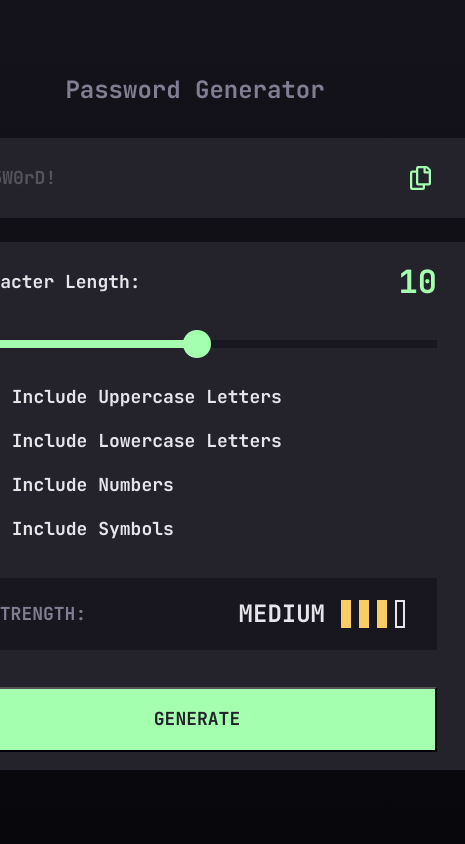
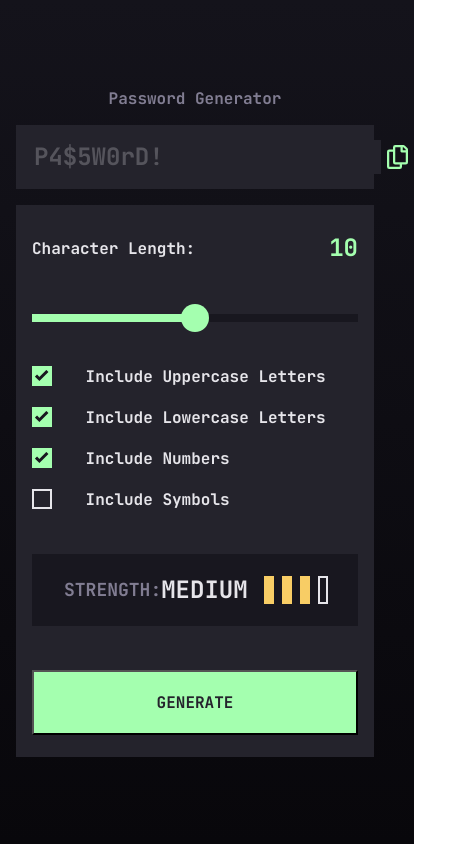
Before and after one commit to JuliyaPershina/hw-password-generator, a plain HTML site: page index.html in a window 390 px wide. Shown: the whole page, 465 px wide, since content can reach past the window. Drawn offline with Linux system fonts and the light colour scheme.

Commit message:
Проблема з розташуванням copyButton

```diff
--- a/script.js
+++ b/script.js
@@ -4,7 +4,6 @@ const boxes = document.querySelectorAll('.box');
 const button = document.getElementById('generate-button');
 const strengthText = document.getElementById('strength-text');
 const checkboxes = document.querySelectorAll("input[type='checkbox']");
-// const passwordInput = document.querySelector("input[type='text']");
 const passwordInput = document.getElementById('generated-password');
 console.dir(passwordInput);
 
@@ -85,7 +84,6 @@ function generatePassword() {
 
   if (!availableCharacters.length) {
     passwordInput.value = '';
-    // passwordInput.style.opacity = '0.25';
     return;
   }
 }
--- a/style.css
+++ b/style.css
@@ -31,9 +31,11 @@ body {
   font-weight: 700;
   font-size: 18px;
   line-height: 24px;
+  padding-inline: 16px;
 }
 .wrapper {
-  width: 540px;
+  max-width: 540px;
+  width: 100%;
   max-height: 632px;
   height: 100%;
   margin-block: 32px;
@@ -54,18 +56,19 @@ h1 {
   background: var(--darkGrey);
   display: flex;
   align-items: center;
-  padding-inline-start: 32px;
-  padding-inline-end: 28px;
+  padding-inline: 32px;
 }
 
 .generated-password {
   height: 80px;
+  width: 100%;
   margin-block-end: 24px;
   padding-block: 24px;
   justify-content: space-between;
   button {
     background-color: transparent;
     border: none;
+    flex-shrink: 0;
   }
 }
 .wrapper-bottom {
@@ -79,6 +82,9 @@ h1 {
   color: var(--almostWhite);
   cursor: not-allowed;
   border: none;
+  font-size: 32px;
+  line-height: 42px;
+  box-sizing: border-box;
 }
 
 input::placeholder {
@@ -87,15 +93,15 @@ input::placeholder {
 }
 input::-webkit-input-placeholder {
   color: var(--almostWhite);
+  opacity: 0.25;
 }
 input::-moz-placeholder {
   color: var(--almostWhite);
+  opacity: 0.25;
 }
 input:-ms-input-placeholder {
   color: var(--almostWhite);
-}
-input::-ms-input-placeholder {
-  color: var(--almostWhite);
+  opacity: 0.25;
 }
 
 .check-items {
@@ -266,3 +272,40 @@ input[type='checkbox']:checked::before {
 .copy svg path:hover {
   fill: var(--almostWhite);
 }
+
+@media (max-width: 470px) {
+  body {
+    font-size: 16px;
+    line-height: 21px;
+  }
+  .wrapper {
+    margin-block-start: 16px;
+  }
+
+  .generated-password,
+  .wrapper-bottom {
+    padding-inline: 16px;
+  }
+  .generated-password {
+    height: 64px;
+    margin-block-end: 16px;
+  }
+
+  h1 {
+    height: 21px;
+    font-size: 16px;
+    line-height: 21px;
+  }
+
+  .generated-password input {
+    font-size: 24px;
+    line-height: 32px;
+  }
+
+  label.length {
+    span {
+      font-size: 24px;
+      line-height: 32px;
+    }
+  }
+}
```
Also changed, not shown: index.html (+0 -3 lines).
